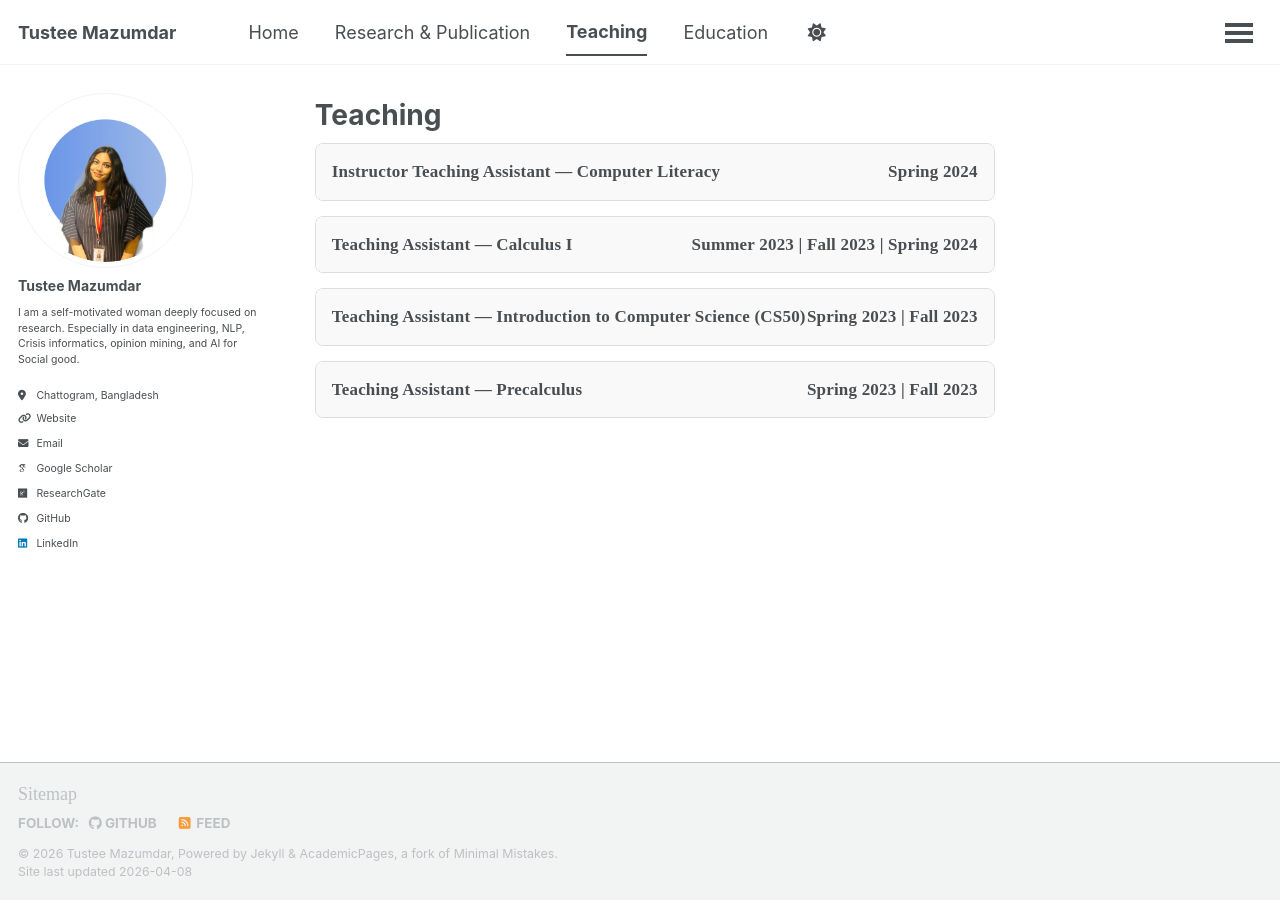
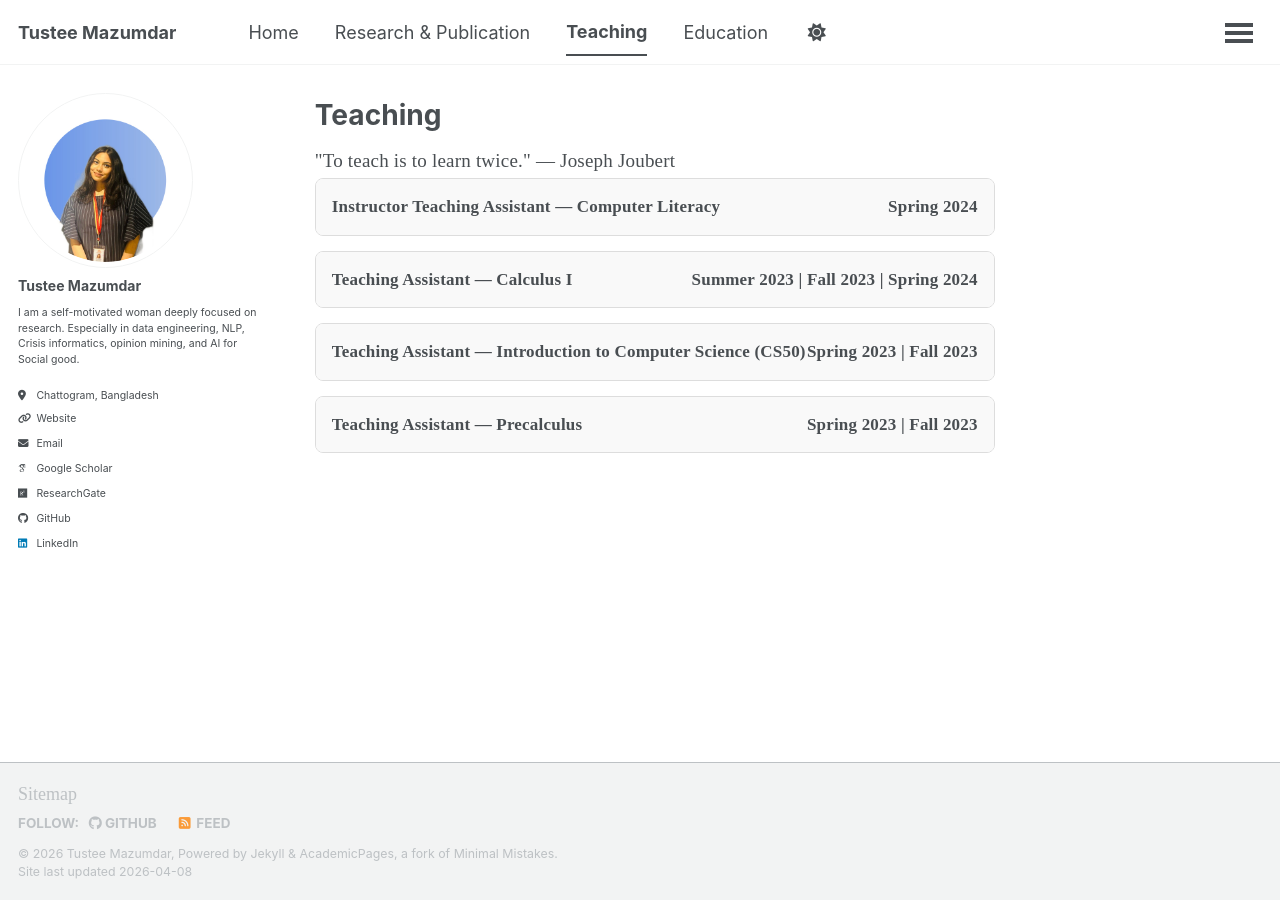
Before and after one commit to TusteeMazumdar/TusteeMazumdar.github.io, a Jekyll site: the page built from _pages/teaching.html, in a window 1280 px wide. Built offline with Jekyll 4.4.1, drawn with Linux system fonts in a browser that asks for light colours; some web fonts are replaced; a script bundle is joined from its source files by our own code; library files that are not in the unit come from our copies.

Commit message:
Update teaching.html

```diff
--- a/_pages/teaching.html
+++ b/_pages/teaching.html
@@ -4,7 +4,7 @@ title: "Teaching"
 permalink: /teaching/
 author_profile: true
 ---
-
+"To teach is to learn twice." — Joseph Joubert
 <style>
 .teach-card {
   border: 1px solid #ddd;
```
